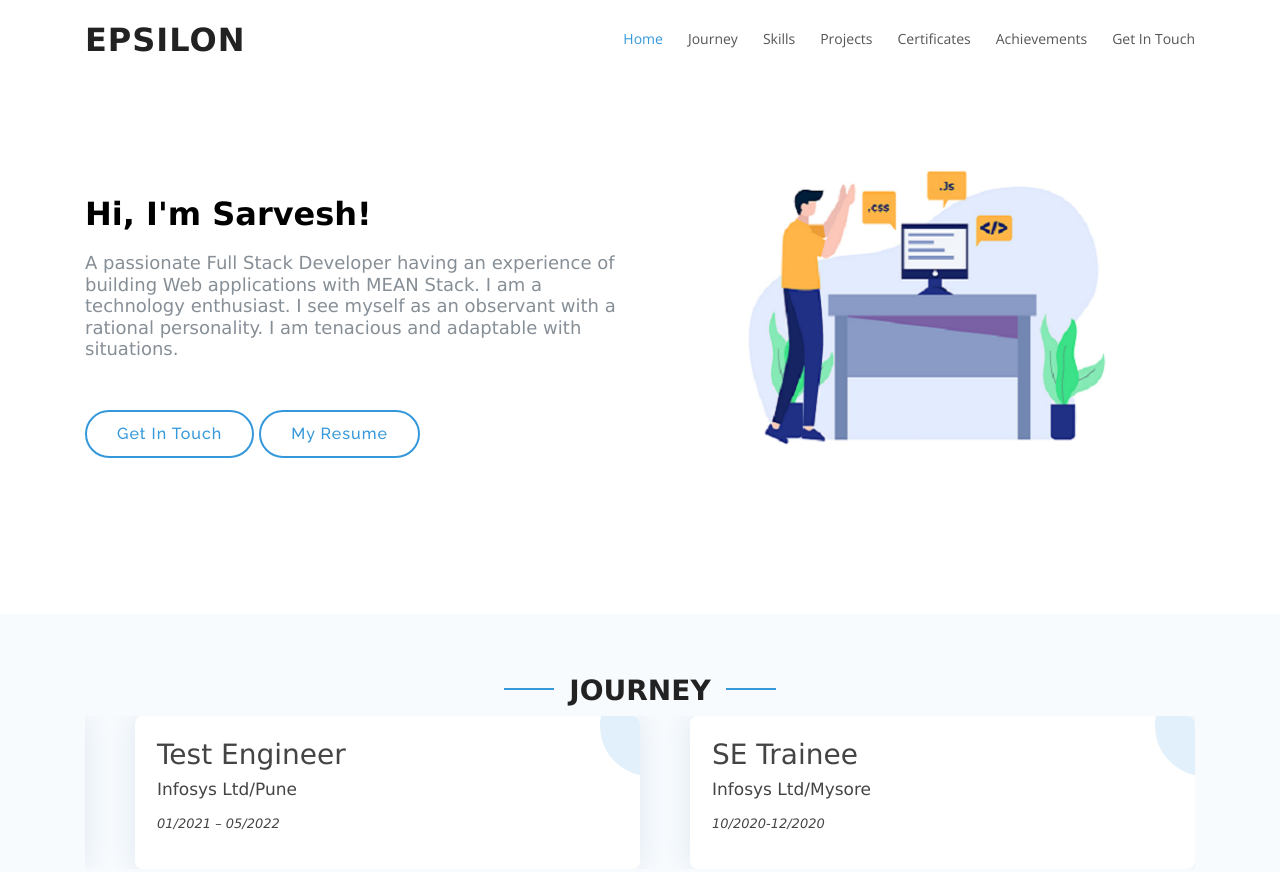
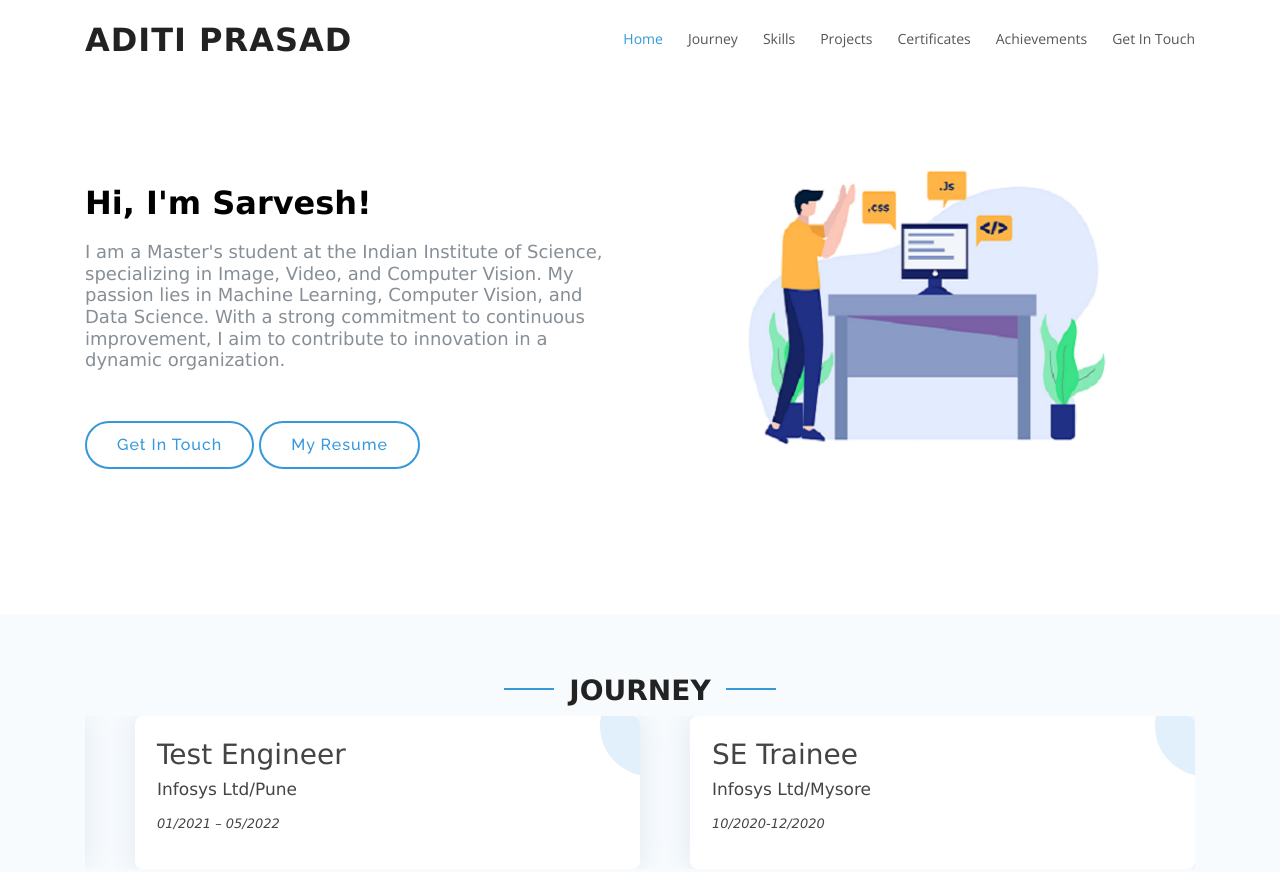
Before and after one commit to Aditii00/portfolio, a plain HTML site: page index.html in a window 1280 px wide. Shown: the top 872 px of the page. Drawn offline with nearby package versions, Linux system fonts and the light colour scheme.

Commit message:
intro updated

```diff
--- a/index.html
+++ b/index.html
@@ -5,7 +5,7 @@
   <meta charset="utf-8">
   <meta content="width=device-width, initial-scale=1.0" name="viewport">
 
-  <title>Epsilon Dev</title>
+  <title>Aditi Prasad</title>
   <meta content="" name="descriptison">
   <meta content="" name="keywords">
 
@@ -38,7 +38,7 @@
     <div class="container d-flex align-items-center">
 
       <div class="logo mr-auto">
-        <h1 class="text-light"><a href="index.html"><span>EPSILON</span></a></h1>
+        <h1 class="text-light"><a href="index.html"><span>ADITI PRASAD</span></a></h1>
         <!-- Uncomment below if you prefer to use an image logo -->
         <!-- <a href="index.html"><img src="assets/img/logo.png" alt="" class="img-fluid"></a> -->
       </div>
@@ -64,11 +64,10 @@
               <div class="col-lg-6 pt-5 pt-lg-0 order-2 order-lg-1 d-flex flex-column justify-content-center">
                   <h1 data-aos="fade-up">Hi, I'm Sarvesh!</h1>
                   <h4 data-aos="fade-up" data-aos-delay="400">
-                      A passionate Full Stack Developer
-                      having an experience of building Web applications with MEAN Stack. I am a technology enthusiast.
-                      I see myself as an observant with a rational
-                      personality. I am tenacious and adaptable with
-                      situations.
+                      I am a Master's student at the Indian Institute of Science, specializing in Image, Video,
+                    and Computer Vision. My passion lies in Machine Learning, Computer Vision, and Data Science.
+                    With a strong commitment to continuous improvement,
+                    I aim to contribute to innovation in a dynamic organization.
                   </h4>
 
                   <div data-aos="fade-up" data-aos-delay="800">
```
